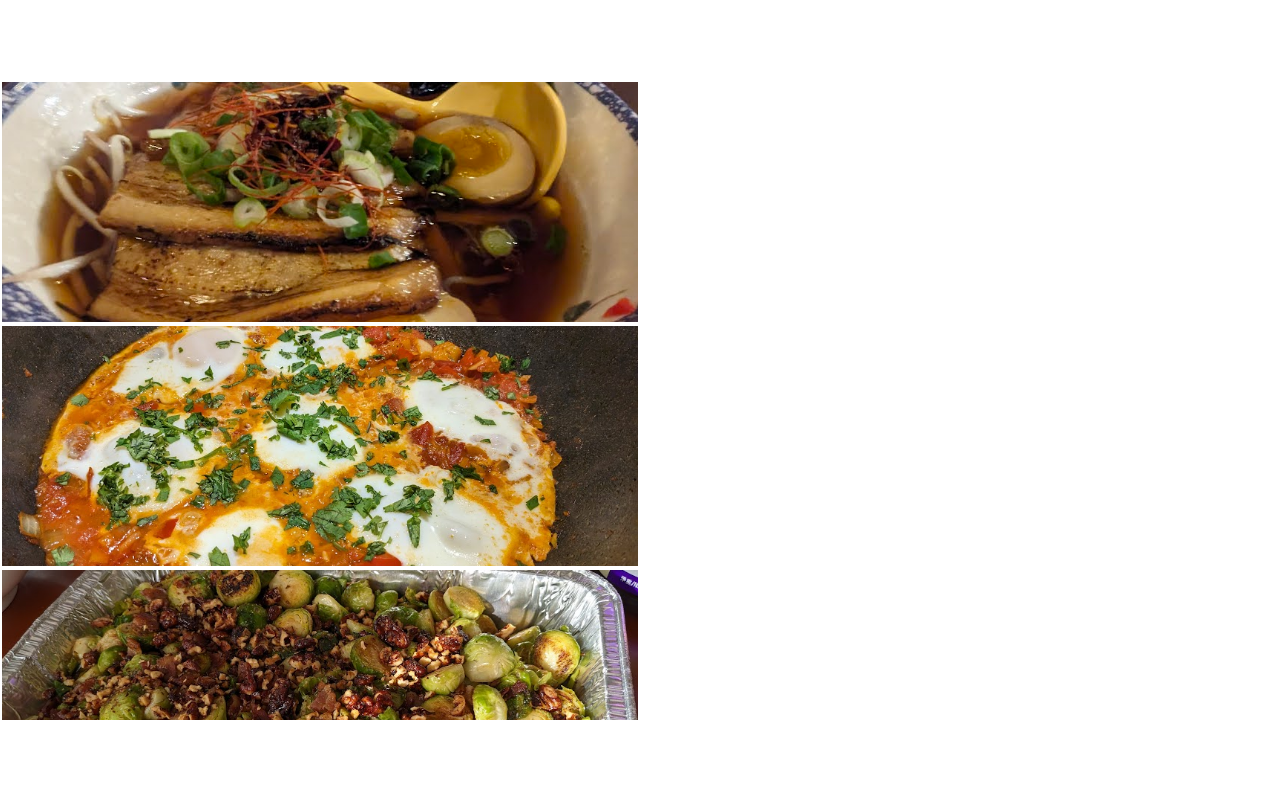
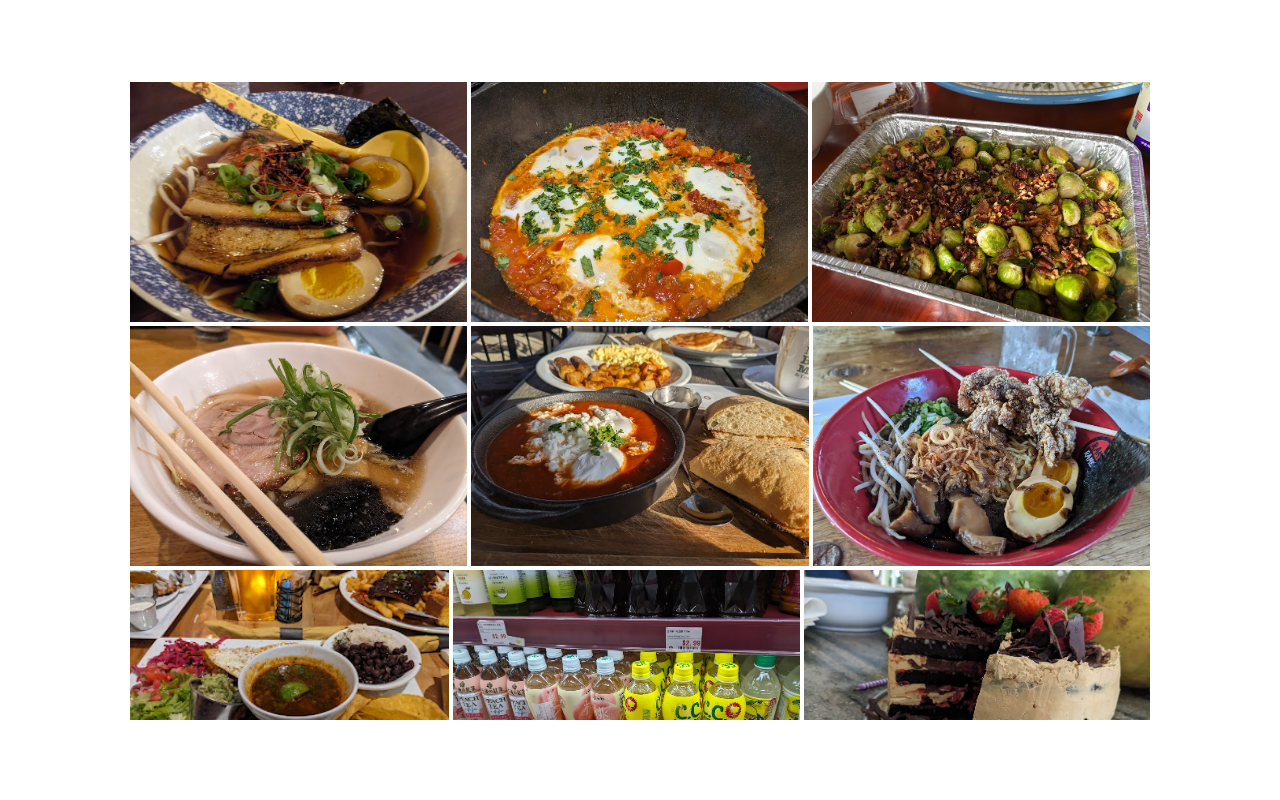
Before and after one commit to cq-le/example-websites, a plain HTML site: page example-photo-gallery/index.html in a window 1280 px wide. Drawn offline with Linux system fonts and the light colour scheme.

Commit message:
update style.css

```diff
--- a/example-photo-gallery/style.css
+++ b/example-photo-gallery/style.css
@@ -8,12 +8,13 @@ body {
   margin: 0px;
   height: 100svh;
   align-items: center;
+  justify-content: center;
 }
 
 .image-container {
   display: flex;
   height: 80vh;
-  width: 50vw;
+  width: 80vw;
   justify-content: center;
   overflow-y: scroll;
   scrollbar-width: none;
```
